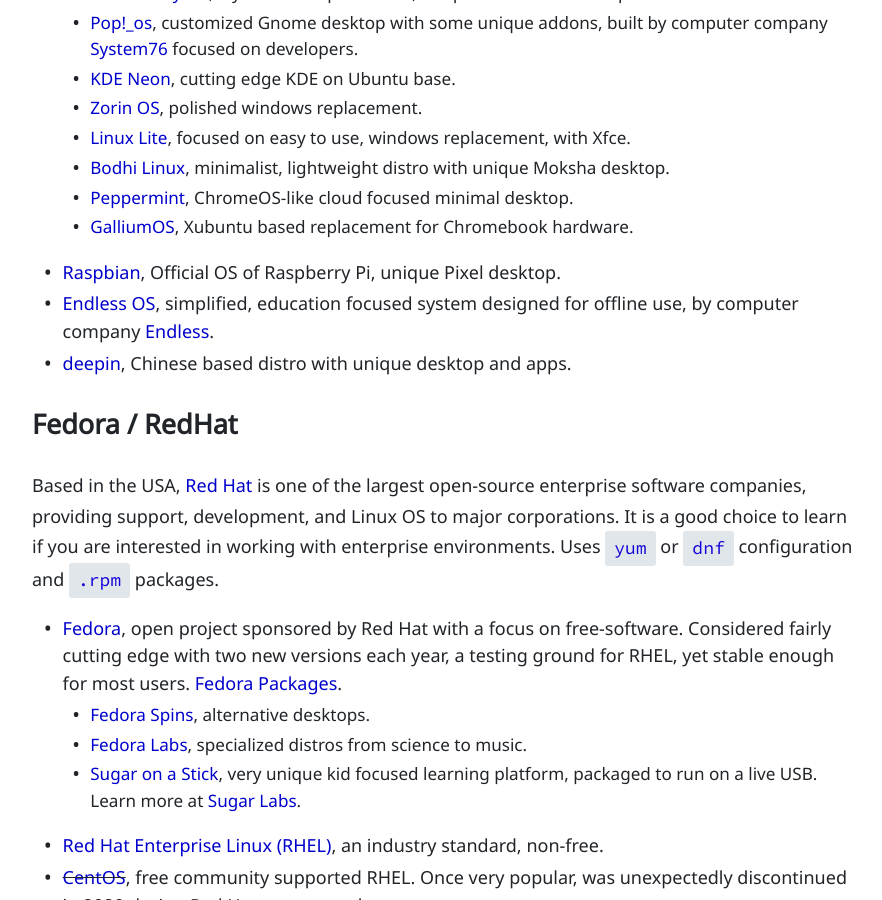
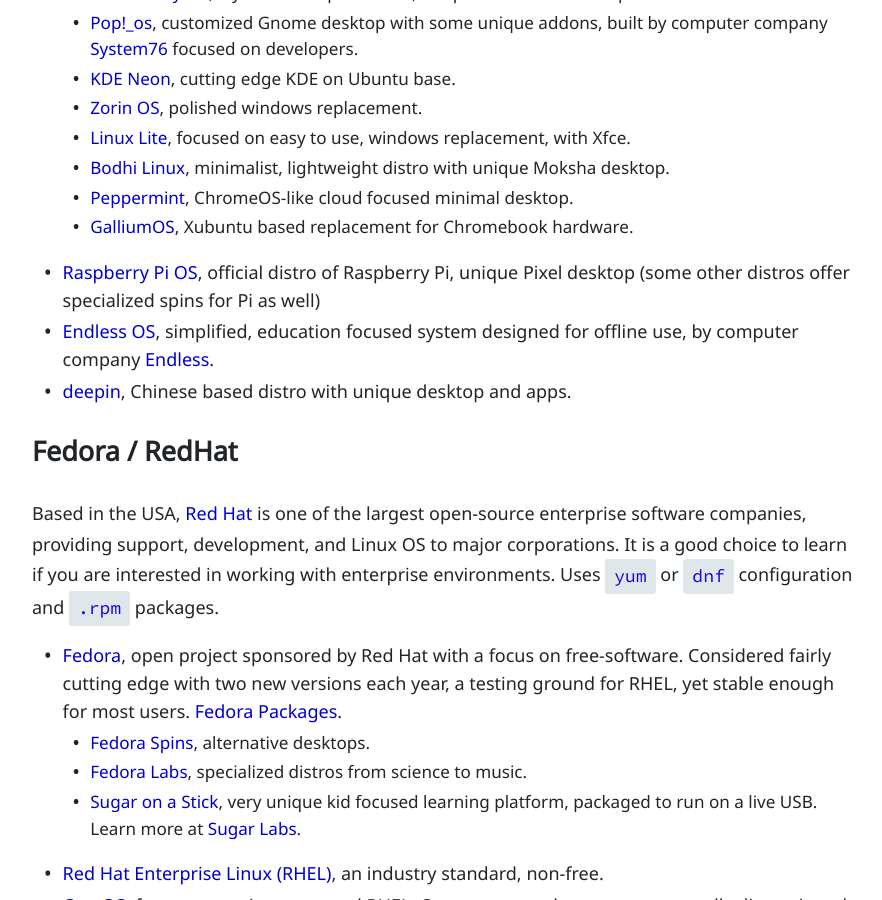
Before and after one commit to evanwill/_drafts, a Jekyll site: the page built from _notes/linux-intro.md, in a window 1280 px wide and 900 px high, scrolled down 7594 px. Shown: the whole window, without its empty margins (194-1076 px from the left). Built offline with Jekyll 4.4.1, drawn with Linux system fonts in a browser that asks for light colours; comment, search, counter and statistics services are not loaded.

Commit message:
pi links

```diff
--- a/_notes/linux-intro.md
+++ b/_notes/linux-intro.md
@@ -189,7 +189,7 @@
     - [Bodhi Linux](https://www.bodhilinux.com/), minimalist, lightweight distro with unique Moksha desktop.
     - [Peppermint](https://peppermintos.com/), ChromeOS-like cloud focused minimal desktop.
     - [GalliumOS](https://galliumos.org/), Xubuntu based replacement for Chromebook hardware.
-- [Raspbian](https://www.raspberrypi.org/downloads/raspbian/), Official OS of Raspberry Pi, unique Pixel desktop.
+- [Raspberry Pi OS](https://www.raspberrypi.org/software/), official distro of Raspberry Pi, unique Pixel desktop (some other distros offer specialized spins for Pi as well)
 - [Endless OS](https://endlessos.com/home/), simplified, education focused system designed for offline use, by computer company [Endless](https://endlessos.com/computers/).
 - [deepin](https://deepin.org/), Chinese based distro with unique desktop and apps.
 
```
Also changed, not shown: _notes/burn-iso.md (+1 -1 lines).
